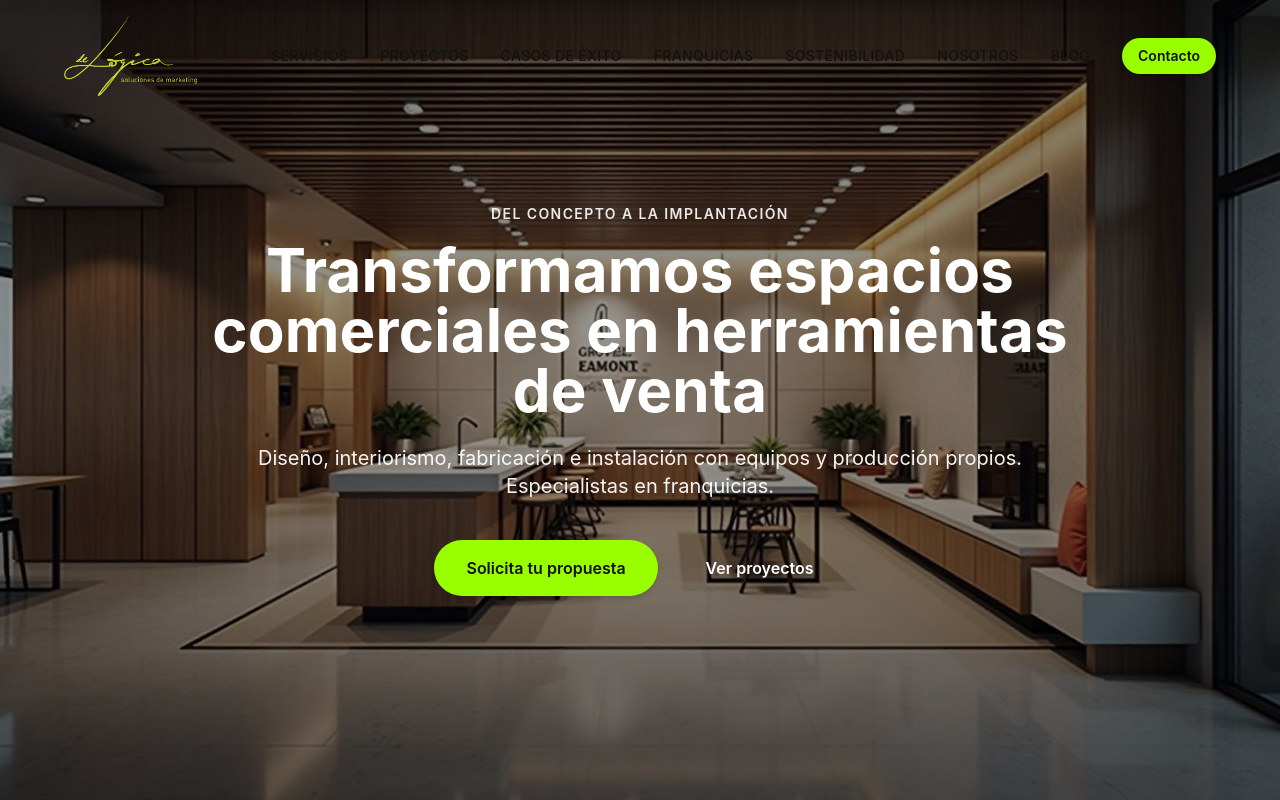
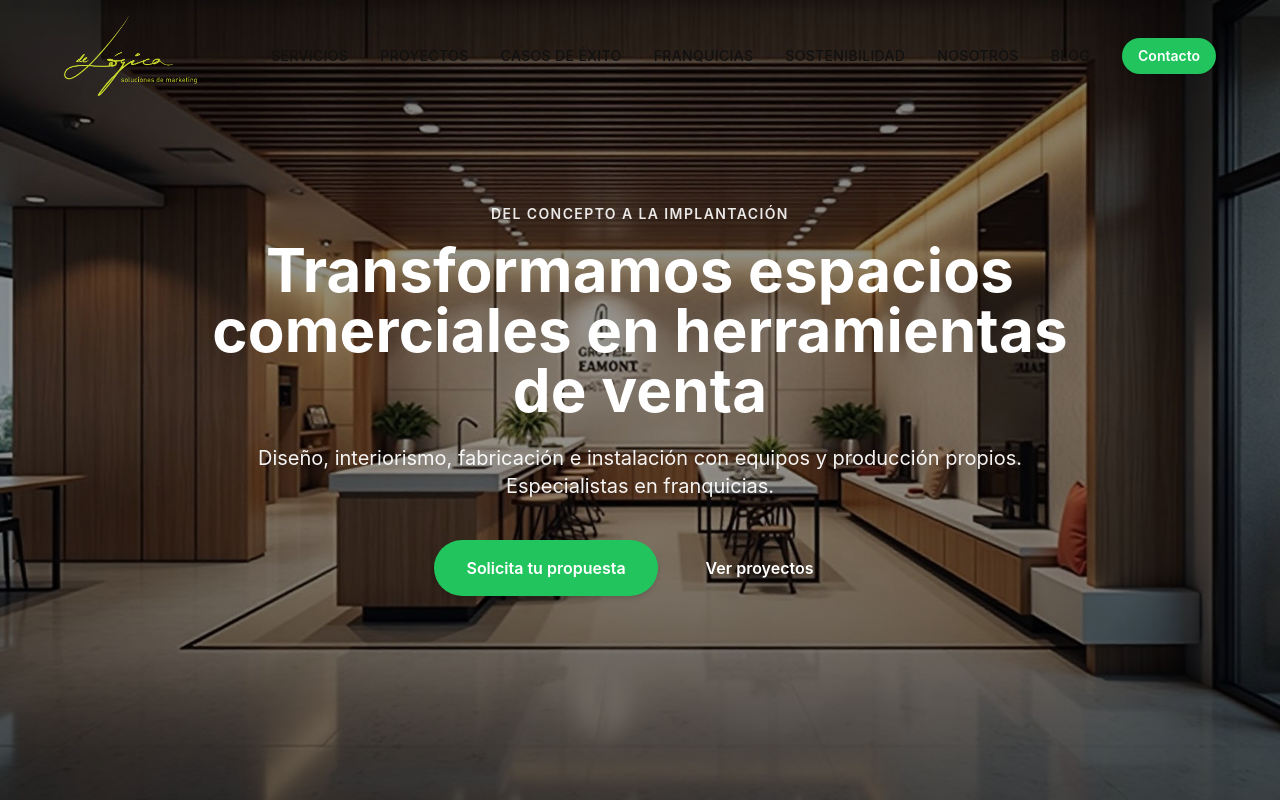
Before and after one commit to juanmigonzalez40-hub/de-logica-spaces, a React (Vite) app: page / in a window 1280 px wide. Shown: the top 800 px of the page. Built offline with nearby package versions, Linux system fonts and the light colour scheme; the HTML template or start-up script is replaced by a standard one.

Commit message:
Fix: Unify green color scheme

```diff
--- a/src/index.css
+++ b/src/index.css
@@ -26,15 +26,15 @@ All colors MUST be HSL.
     --muted: 0 0% 96.9%;
     --muted-foreground: 0 0% 45%;
 
-    --accent: 84 100% 50%;
-    --accent-foreground: 0 0% 6.7%;
+    --accent: 142 71% 45%;
+    --accent-foreground: 0 0% 100%;
 
     --destructive: 0 84.2% 60.2%;
     --destructive-foreground: 0 0% 98%;
 
     --border: 0 0% 92.9%;
     --input: 0 0% 92.9%;
-    --ring: 84 100% 50%;
+    --ring: 142 71% 45%;
 
     --radius: 1rem;
 
@@ -61,15 +61,15 @@ All colors MUST be HSL.
     --muted: 0 0% 14%;
     --muted-foreground: 0 0% 64%;
 
-    --accent: 84 100% 50%;
-    --accent-foreground: 0 0% 6.7%;
+    --accent: 142 71% 45%;
+    --accent-foreground: 0 0% 100%;
 
     --destructive: 0 62.8% 30.6%;
     --destructive-foreground: 0 0% 98%;
 
     --border: 0 0% 18.4%;
     --input: 0 0% 18.4%;
-    --ring: 84 100% 50%;
+    --ring: 142 71% 45%;
   }
 }
 
```
